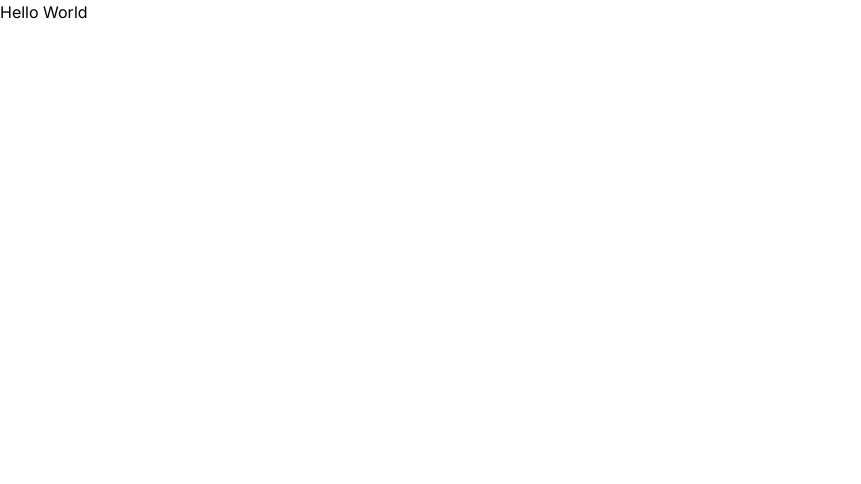
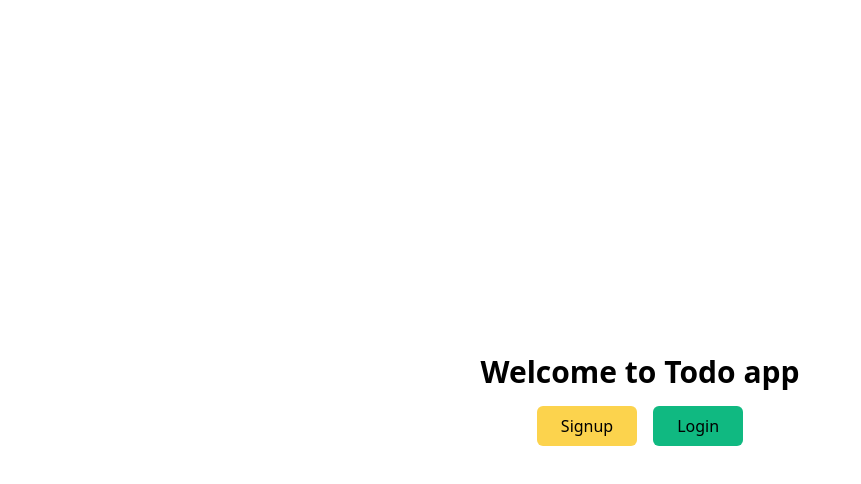
Before and after one commit to Sashankr/next-todo-app, a Next.js app: page / in a window 1280 px wide. Shown: the top 484 px of the page, without its empty margins (0-861 px from the left). Built offline with nearby package versions, Linux system fonts and the light colour scheme.

Commit message:
added signup and login pages

```diff
--- a/src/app/layout.tsx
+++ b/src/app/layout.tsx
@@ -1,21 +1,18 @@
-import './globals.css'
-import { Inter } from 'next/font/google'
-
-const inter = Inter({ subsets: ['latin'] })
+import "./globals.css";
 
 export const metadata = {
-  title: 'Create Next App',
-  description: 'Generated by create next app',
-}
+  title: "Create Next App",
+  description: "Generated by create next app",
+};
 
 export default function RootLayout({
   children,
 }: {
-  children: React.ReactNode
+  children: React.ReactNode;
 }) {
   return (
     <html lang="en">
-      <body className={inter.className}>{children}</body>
+      <body className="container mx-auto">{children}</body>
     </html>
-  )
+  );
 }
--- a/src/app/page.tsx
+++ b/src/app/page.tsx
@@ -1,11 +1,27 @@
+import Button from "@/components/Button";
 import { Metadata } from "next";
+import Link from "next/link";
 
 export const metadata: Metadata = {
   title: "Home",
 };
 
 const Home = () => {
-  return <div>Hello World</div>;
+  return (
+    <div className="flex justify-center	items-center h-screen">
+      <section>
+        <h1 className="text-3xl font-semibold	mb-4">Welcome to Todo app</h1>
+        <section className="flex justify-center	items-center gap-4">
+          <Link href="/signup">
+            <Button title="Signup" type="primary" />
+          </Link>
+          <Link href="/login">
+            <Button title="Login" type="secondary" />
+          </Link>
+        </section>
+      </section>
+    </div>
+  );
 };
 
 export default Home;
--- /dev/null
+++ b/src/components/Button/index.tsx
@@ -0,0 +1,16 @@
+import { ButtonProps } from "@/types";
+import React from "react";
+
+const Button = ({ title, type }: ButtonProps) => {
+  return (
+    <button
+      className={`px-6 py-2 ${
+        type === "primary" ? "bg-amber-300	" : "bg-emerald-500	"
+      } rounded-md`}
+    >
+      {title}
+    </button>
+  );
+};
+
+export default Button;
--- /dev/null
+++ b/src/types/index.tsx
@@ -0,0 +1,4 @@
+export interface ButtonProps {
+  title: String;
+  type: String;
+}
```
